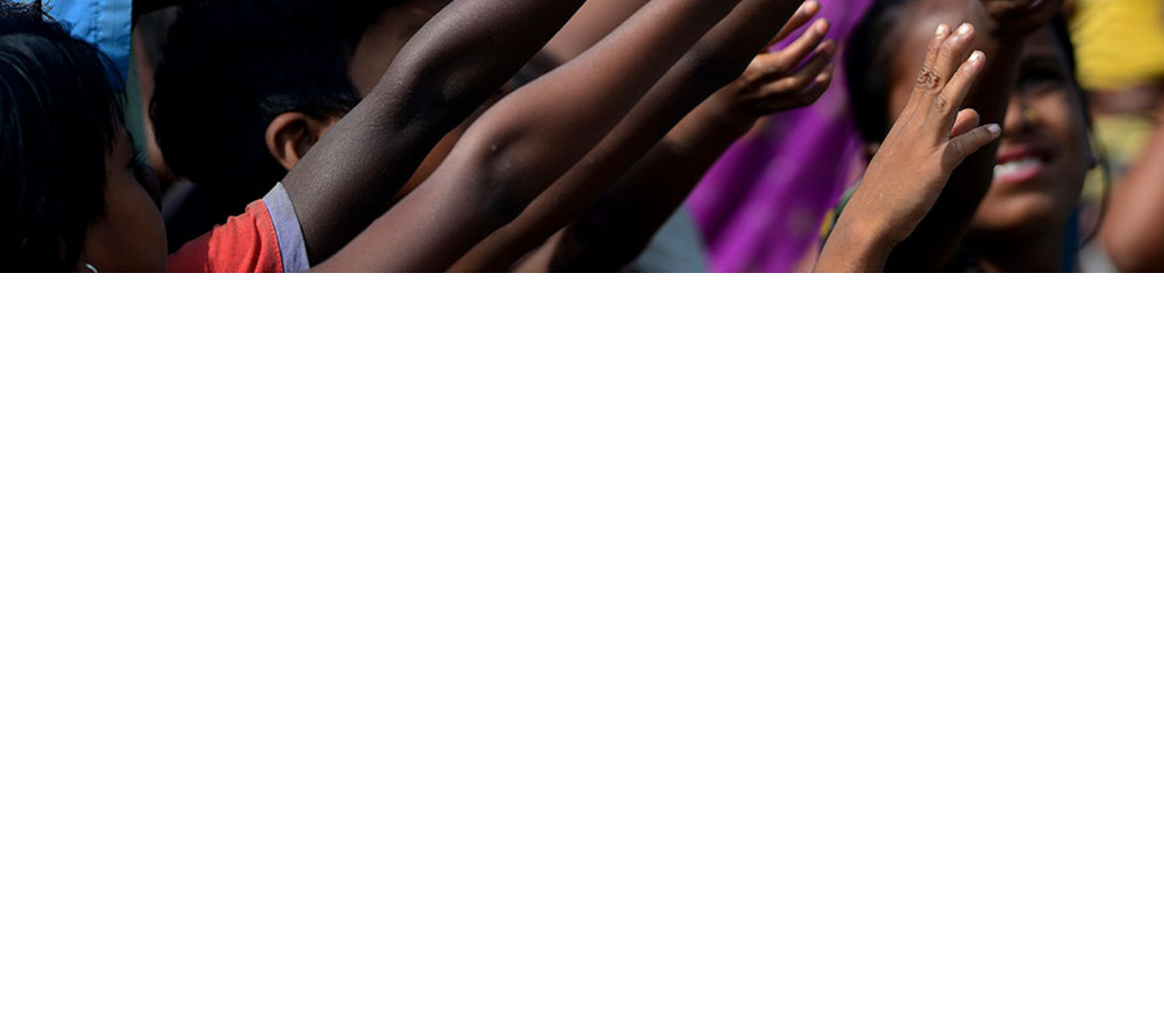
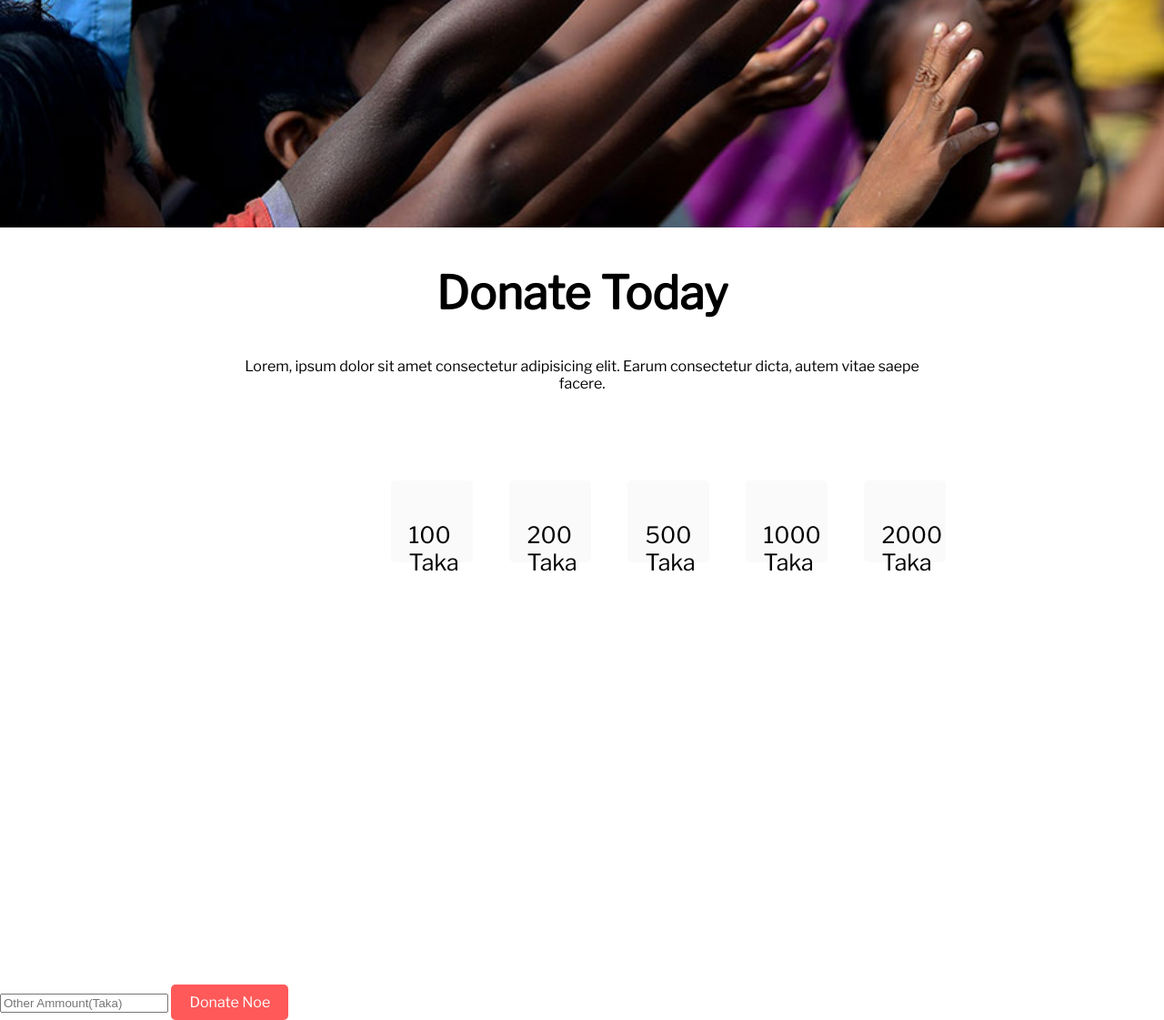
Before and after one commit to shahariar-kabir/Donation_Website, a plain HTML site: page index.html in a window 1280 px wide. Shown: the part 550-1671 px from the top of the page at 91% size. Before the commit the page ends 850 px from the top, so only its background shows below. Drawn offline with nearby package versions, Linux system fonts and the light colour scheme.

Commit message:
input field

```diff
--- a/css/style.css
+++ b/css/style.css
@@ -1,5 +1,5 @@
 body{
-    font-family: 'Ubuntu', sans-serif;
+    font-family: 'Libre Franklin', sans-serif;
     margin: 0;
     padding: 0;
 }
@@ -7,7 +7,7 @@ body{
     background-image: url(../images/donation13.jpg);
     background-repeat: no-repeat;
     background-size: cover;
-    height: 850px;
+    height: 800px;
 }
 
 .top-banner{
@@ -18,10 +18,34 @@ body{
 h1{
     font-size: 50px;
 }
-.button{
+.button-link{
+margin-top: 150px;
 text-decoration: none;
 color: white;
 background-color: #ff5959;
 padding: 10px 20px;
 border-radius: 5px;
+margin-top: 150px;
 }
+.today-text{
+    text-align: center;
+}
+.flexible-cont{
+    display: flex;
+    margin:10% 20%;
+
+}
+.donate-today-box{
+    margin-left: 20%;
+    margin-right: 20%;
+    height: 800px;
+}
+.taka{
+    margin: 20px;
+    padding: 20px 20px;
+    font-size: 25px;
+    background-color: rgb(250, 250, 250);
+    width: 50px;
+    height: 50px;
+    border-radius: 5px;
+}
--- a/index.html
+++ b/index.html
@@ -8,13 +8,7 @@
     <link rel="preconnect" href="https://fonts.googleapis.com" />
     <link rel="preconnect" href="https://fonts.gstatic.com" crossorigin />
     <link
-      href="https://fonts.googleapis.com/css2?family=Ubuntu:wght@300&display=swap"
-      rel="stylesheet"
-    />
-    <link rel="preconnect" href="https://fonts.googleapis.com" />
-    <link rel="preconnect" href="https://fonts.gstatic.com" crossorigin />
-    <link
-      href="https://fonts.googleapis.com/css2?family=Ubuntu:wght@300&display=swap"
+      href="https://fonts.googleapis.com/css2?family=Libre+Franklin&display=swap"
       rel="stylesheet"
     />
     <link rel="stylesheet" href="css/style.css" />
@@ -22,13 +16,45 @@
   <body>
     <section class="top-section">
       <div class="top-banner">
-        <h1>Let's Help those Who Are</h1>
+        <h1>Let's Help Those Who Are</h1>
         <h1>More In Need</h1>
         <p>
           Lorem ipsum dolor sit amet consectetur adipisicing elit. Saepe, Lorem
           ipsum dolor sit amet consectetur, adipisicing elit. Doloremque, saepe.
         </p>
-        <a class="button" href="http://#" target="_blank">Donate Now</a>
+        <a class="button-link" href="http://#" target="_blank">Donate Now</a>
+      </div>
+    </section>
+    <section class="donate-today">
+      <div class="donate-today-box">
+        <div class="today-text">
+          <h1 id>Donate Today</h1>
+          <p>
+            Lorem, ipsum dolor sit amet consectetur adipisicing elit. Earum
+            consectetur dicta, autem vitae saepe facere.
+          </p>
+        </div>
+        <div class="flexible-cont">
+          <div class="taka">
+            <p>100 Taka</p>
+          </div>
+          <div class="taka">
+            <p>200 Taka</p>
+          </div>
+          <div class="taka">
+            <p>500 Taka</p>
+          </div>
+          <div class="taka">
+            <p>1000 Taka</p>
+          </div>
+          <div class="taka">
+            <p>2000 Taka</p>
+          </div>
+        </div>
+      </div>
+      <div class="input">
+        <input type="text" placeholder="Other Ammount(Taka)" />
+        <a class="button-link" href="http://#">Donate Noe</a>
       </div>
     </section>
   </body>
```
